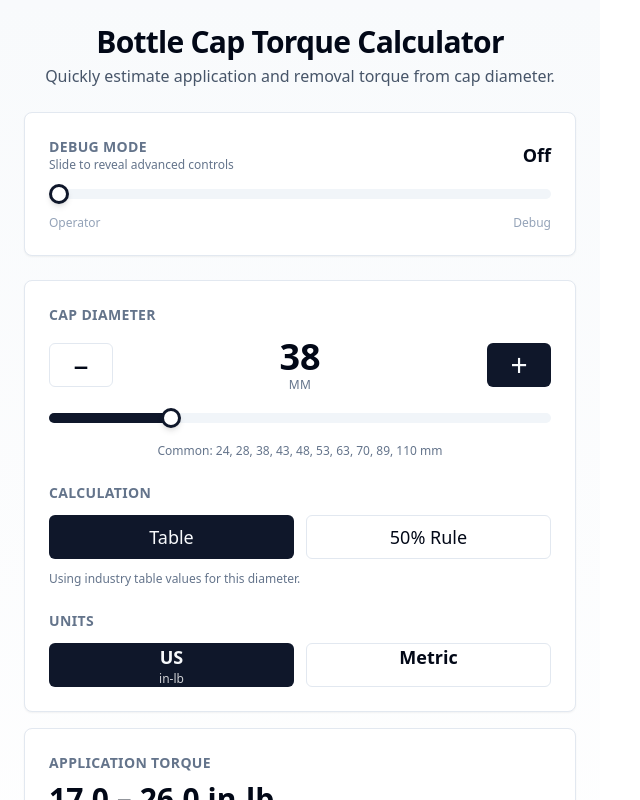
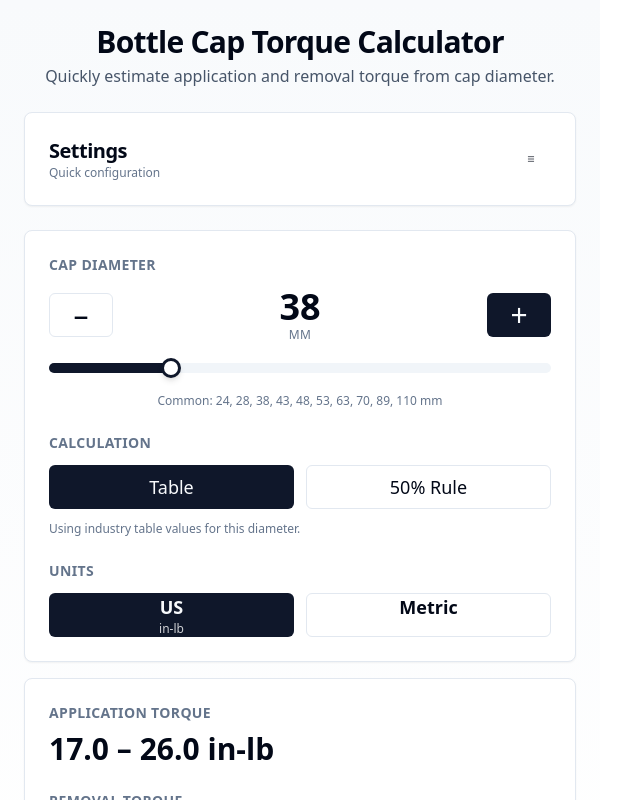
Before and after one commit to whatcheers/torque-app, a React (Vite) app: page / in a window 1280 px wide. Shown: the whole page, without its empty margins (0-640 px from the left). Built offline with nearby package versions, Linux system fonts and the light colour scheme.

Commit message:
Add settings drawer for debug/unit controls

```diff
--- a/package.json
+++ b/package.json
@@ -1,7 +1,7 @@
 {
   "name": "torque-app",
   "private": true,
-  "version": "1.1.0",
+  "version": "1.1.1",
   "description": "Bottle Cap Torque Calculator - Calculate application and removal torque from cap diameter",
   "type": "module",
   "scripts": {
--- a/src/TorqueCalculator.tsx
+++ b/src/TorqueCalculator.tsx
@@ -5,7 +5,7 @@ import { Label } from "@/components/ui/label";
 import { Button } from "@/components/ui/button";
 import { Select, SelectContent, SelectItem, SelectTrigger, SelectValue } from "@/components/ui/select";
 import { Slider } from "@/components/ui/slider";
-import { Info, Calculator } from "lucide-react";
+import { Info, Calculator, Menu } from "lucide-react";
 
 // Reference ranges compiled from industry sources for common closure sizes (mm)
 // Values are application torque in in-lb.
@@ -54,6 +54,7 @@ export default function TorqueCalculator() {
   const [removalPct, setRemovalPct] = useState<[number]>([50]); // expected removal as % of application
   const [debugMode, setDebugMode] = useState<boolean>(false);
   const [viewMode, setViewMode] = useState<ViewMode>("operator");
+  const [settingsOpen, setSettingsOpen] = useState<boolean>(false);
 
   const updateDiameter = (value: number) => setDiameter(clamp(value, DIAMETER_RANGE.min, DIAMETER_RANGE.max));
   const adjustDiameter = (delta: number) => setDiameter((prev) => clamp(prev + delta, DIAMETER_RANGE.min, DIAMETER_RANGE.max));
@@ -549,7 +550,24 @@ export default function TorqueCalculator() {
         </header>
 
         <Card className="shadow-sm">
-          <CardContent className="p-5 space-y-4">
+          <CardHeader className="flex flex-row items-center justify-between space-y-0">
+            <div>
+              <CardTitle className="text-lg sm:text-xl">Settings</CardTitle>
+              <p className="text-xs text-slate-500">Quick configuration</p>
+            </div>
+            <Button
+              variant="ghost"
+              className="h-10 w-10 p-0"
+              onClick={() => setSettingsOpen((prev) => !prev)}
+              aria-expanded={settingsOpen}
+              aria-label="Toggle settings"
+            >
+              <Menu className="h-5 w-5" />
+            </Button>
+          </CardHeader>
+          {settingsOpen && (
+            <CardContent className="space-y-6 pt-0">
+              <div className="space-y-4">
                 <div className="flex items-center justify-between">
                   <div>
                     <p className="text-sm uppercase tracking-wide text-slate-500 font-semibold">
@@ -575,7 +593,30 @@ export default function TorqueCalculator() {
                   <span>Operator</span>
                   <span>Debug</span>
                 </div>
+              </div>
+
+              <div className="space-y-3">
+                <p className="text-sm uppercase tracking-wide text-slate-500 font-semibold">
+                  Units
+                </p>
+                <div className="grid grid-cols-2 gap-3">
+                  {(Object.keys(UNIT_LABELS) as Units[]).map((unit) => (
+                    <Button
+                      key={unit}
+                      variant={units === unit ? "default" : "outline"}
+                      className="h-16 text-lg flex flex-col"
+                      onClick={() => setUnits(unit)}
+                    >
+                      <span className="text-lg font-semibold">{UNIT_LABELS[unit].label}</span>
+                      <span className="text-xs text-white/80">
+                        {UNIT_LABELS[unit].description}
+                      </span>
+                    </Button>
+                  ))}
+                </div>
+              </div>
             </CardContent>
+          )}
         </Card>
 
         {viewMode === "operator" ? renderOperatorMode() : renderDebugMode()}
```
Also changed, not shown: public/manifest.json. Lines whose indentation alone changed are shown as unchanged.
